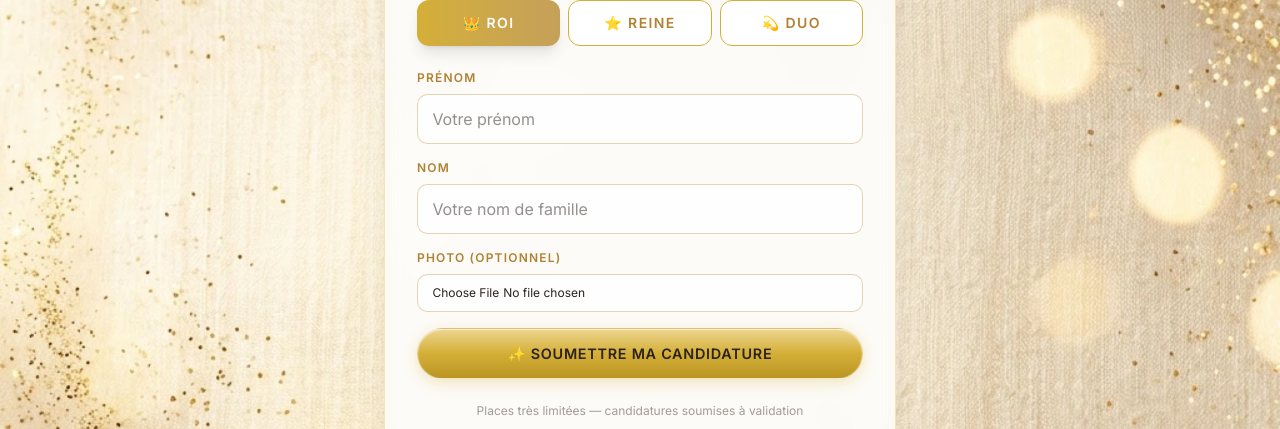
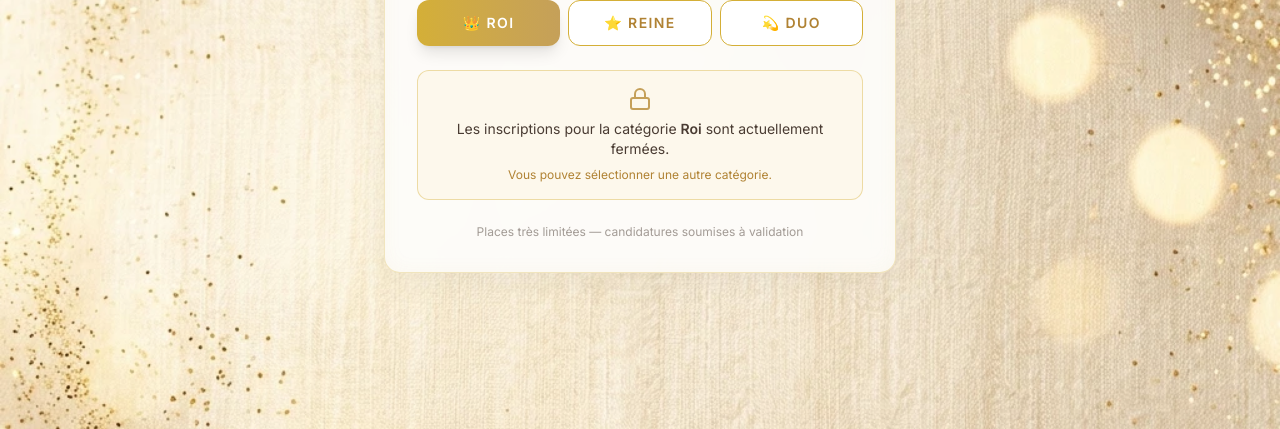
Before and after one commit to Amen0507/bakhita-bal-vote, a React (Vite) app in the folder frontend/: page /register in a window 1280 px wide. Shown: the part 371-800 px from the top of the page. Built offline with nearby package versions, Linux system fonts and the light colour scheme; no server answers; a web font is replaced by a local one.

Commit message:
fix: keep registration categories selectable when closed

```diff
--- a/frontend/src/pages/Register.tsx
+++ b/frontend/src/pages/Register.tsx
@@ -86,6 +86,12 @@ export default function Register() {
     { key: 'DUO', label: '💫 Duo' },
   ] as const
 
+  const registrationOpen = settings && (
+    (mode === 'ROI' && settings.roi_inscriptions_open) ||
+    (mode === 'REINE' && settings.reine_inscriptions_open) ||
+    (mode === 'DUO' && settings.duo_inscriptions_open)
+  )
+
   return (
     <div className="min-h-screen w-full flex flex-col items-center pt-32 pb-16 px-4">
       <PageIntro
@@ -99,26 +105,10 @@ export default function Register() {
           <div className="h-8 bg-[#D4AF37]/20 rounded w-3/4"></div>
           <div className="h-4 bg-[#D4AF37]/10 rounded w-1/2"></div>
         </div>
-      ) : settings && (
-        (mode === 'ROI' && !settings.roi_inscriptions_open) ||
-        (mode === 'REINE' && !settings.reine_inscriptions_open) ||
-        (mode === 'DUO' && !settings.duo_inscriptions_open)
-      ) ? (
-        <div className="luxury-card w-full max-w-lg p-10 flex flex-col items-center text-center gap-4">
-          <Lock size={48} className="text-[#C5A059]" />
-          <h3 className="text-2xl font-bold text-[#2C221E]" style={{ fontFamily: 'var(--font-serif)' }}>
-            Inscriptions fermées
-          </h3>
-          <p className="text-[#4A3C33]">
-            Les inscriptions pour la catégorie <strong>{mode === 'ROI' ? 'Roi' : mode === 'REINE' ? 'Reine' : 'Duo'}</strong> sont actuellement fermées.
-          </p>
-          <p className="text-sm text-[#B08233]">Vous pouvez sélectionner une autre catégorie.</p>
-        </div>
       ) : (
-
       <div className="luxury-card w-full max-w-lg p-8 bg-white/70 space-y-6">
 
-        {/* Mode selector */}
+        {/* Mode selector — toujours visible */}
         <div className="grid grid-cols-3 gap-2">
           {modes.map(({ key, label }) => (
             <button
@@ -135,6 +125,16 @@ export default function Register() {
           ))}
         </div>
 
+        {!registrationOpen && (
+          <div className="flex flex-col items-center gap-2 p-4 rounded-xl bg-[#FDF8EC] border border-[#D4AF37]/40 text-center animate-fade-up">
+            <Lock size={24} className="text-[#C5A059]" />
+            <p className="text-sm text-[#4A3C33]">
+              Les inscriptions pour la catégorie <strong>{mode === 'ROI' ? 'Roi' : mode === 'REINE' ? 'Reine' : 'Duo'}</strong> sont actuellement fermées.
+            </p>
+            <p className="text-xs text-[#B08233]">Vous pouvez sélectionner une autre catégorie.</p>
+          </div>
+        )}
+
         {/* Feedback */}
         {success && (
           <div className="flex items-center gap-3 p-4 rounded-xl bg-green-50 border border-green-200 text-green-800 animate-fade-up">
@@ -149,7 +149,7 @@ export default function Register() {
           </div>
         )}
 
-        <form onSubmit={handleSubmit} className="space-y-4">
+        {registrationOpen && <form onSubmit={handleSubmit} className="space-y-4">
           {mode !== 'DUO' ? (
             <>
               <div>
@@ -237,7 +237,7 @@ export default function Register() {
           >
             {loading ? 'Envoi en cours...' : '✨ Soumettre ma candidature'}
           </button>
-        </form>
+        </form>}
 
         <p className="text-center text-xs text-[#4A3C33]/50">
           Places très limitées — candidatures soumises à validation
```
